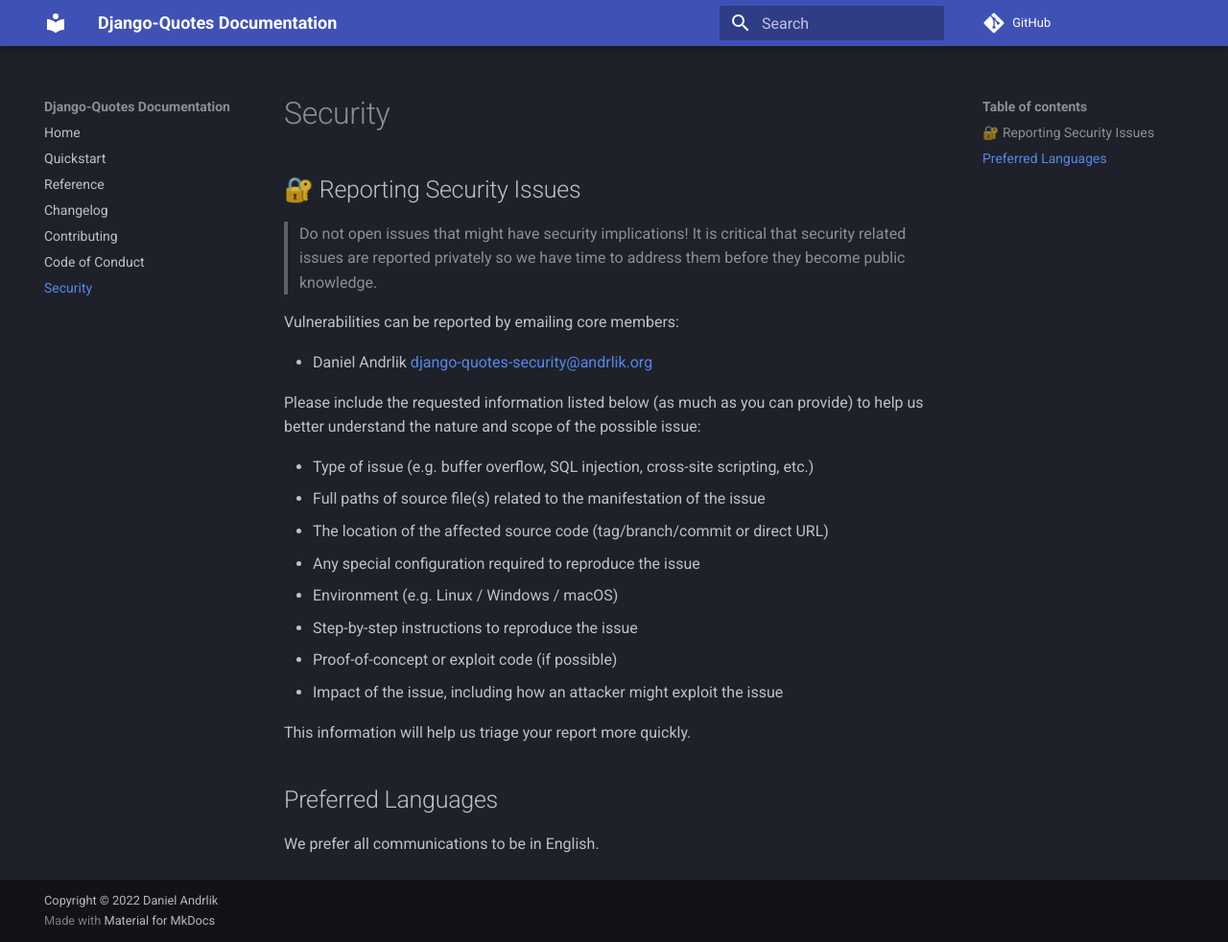
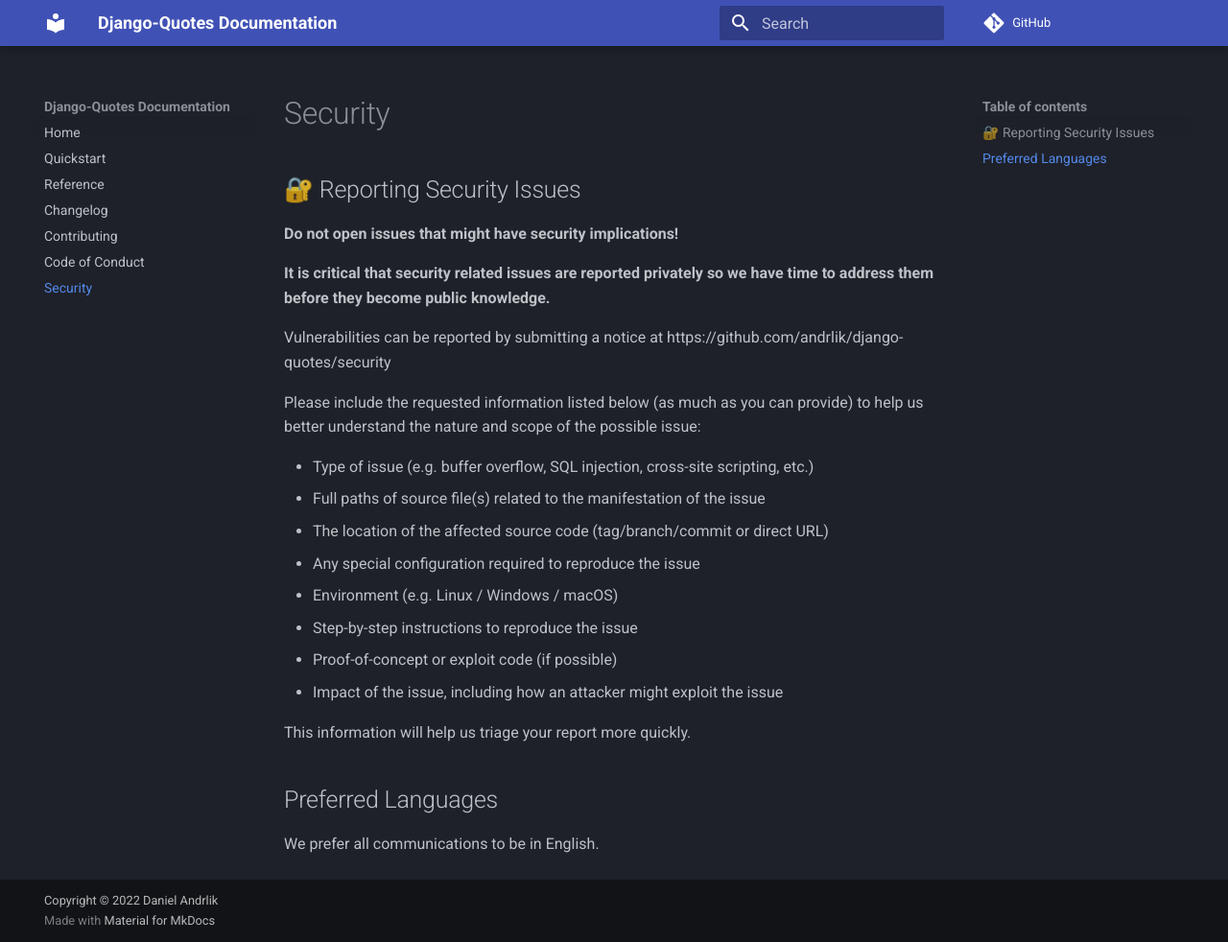
Before and after one commit to andrlik/django-quotes, an MkDocs documentation site: the page built from docs/security.md, in a window 1280 px wide and 982 px high. Shown: the whole window at 96% size. Built offline with MkDocs 1.6.1 and Material for MkDocs 9.7.7, drawn with Linux system fonts in a browser that asks for light colours; comment, search, counter and statistics services are not loaded; the version menu is left out.

Commit message:
Change security notifications to the repo security tab.

```diff
--- a/SECURITY.md
+++ b/SECURITY.md
@@ -2,12 +2,12 @@
 
 ## 🔐 Reporting Security Issues
 
-> Do not open issues that might have security implications!
-> It is critical that security related issues are reported privately so we have time to address them before they become public knowledge.
+**Do not open issues that might have security implications!**
 
-Vulnerabilities can be reported by emailing core members:
+**It is critical that security related issues are reported privately so we have time to address them before they become public knowledge.**
 
-- Daniel Andrlik [django-quotes-security@andrlik.org](mailto:django-quotes-security@andrlik.org)
+Vulnerabilities can be reported by submitting a notice at https://github.com/andrlik/django-quotes/security
+
 
 Please include the requested information listed below (as much as you can provide) to help us better understand the nature and scope of the possible issue:
 
```
